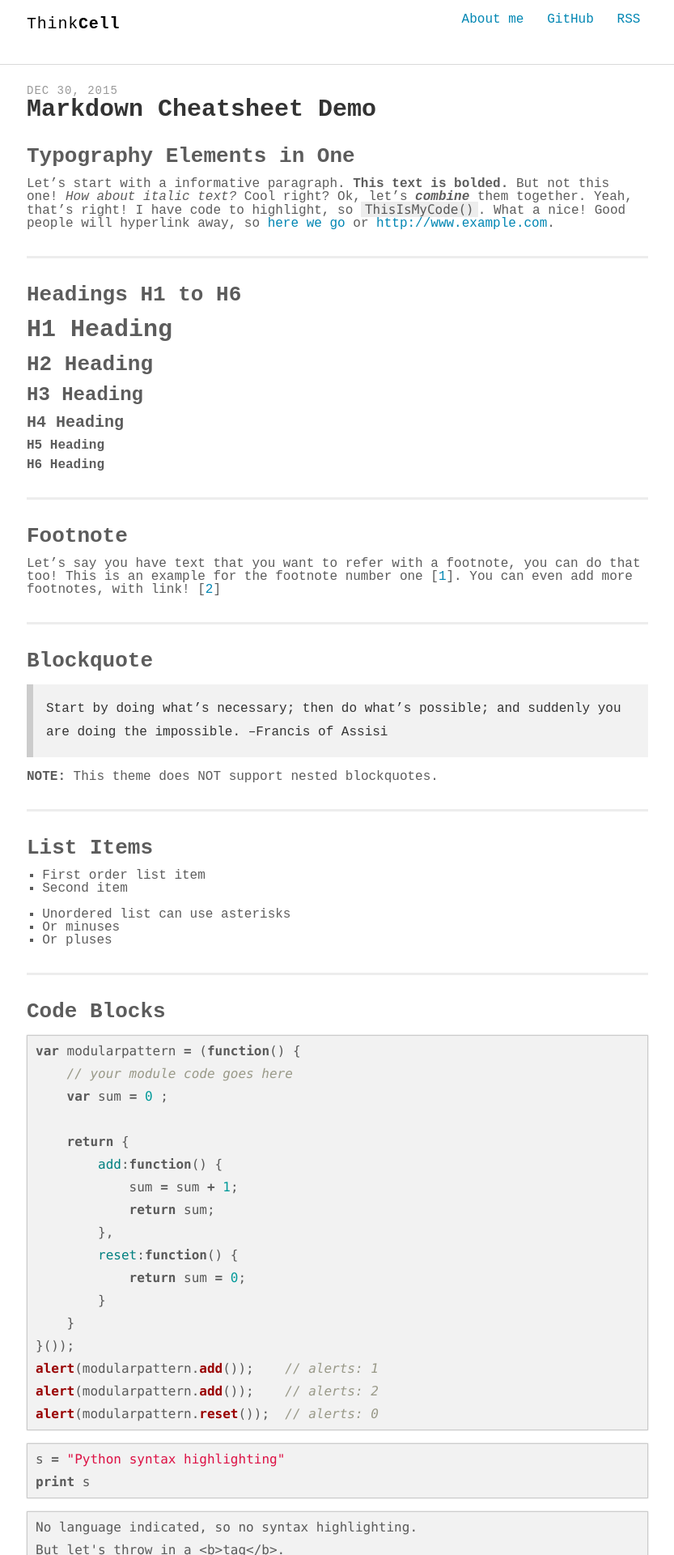
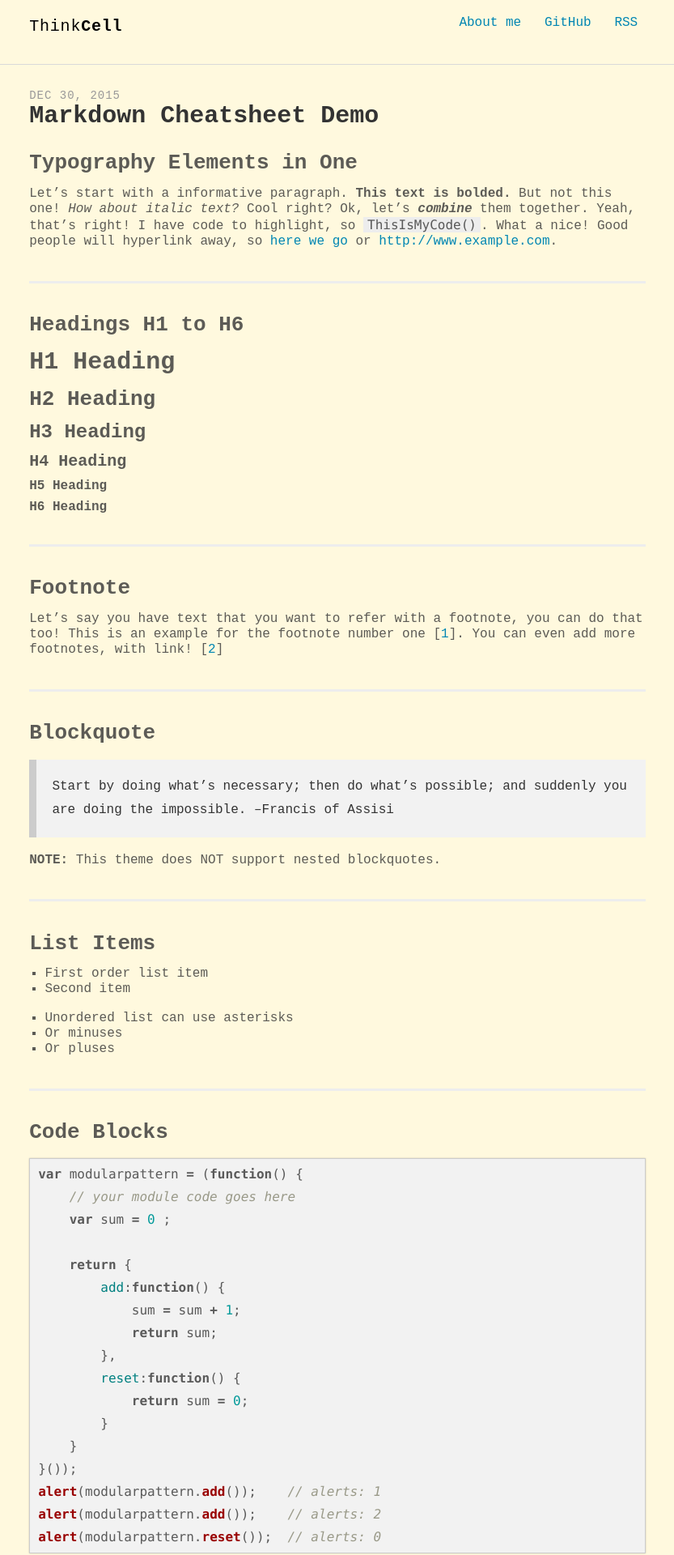
Before and after one commit to drivebyer/old-blog-theme, a Jekyll site: the page built from _posts/2015-12-30-markdown-cheatsheet-demo.md, in a window 1280 px wide. Shown: the top 1920 px of the page at 81% size, without its empty margins (223-1056 px from the left). Built offline with Jekyll 4.4.1, drawn with Linux system fonts in a browser that asks for light colours; some web fonts are replaced.

Commit message:
Update _variables.scss

```diff
--- a/assets/scss/_variables.scss
+++ b/assets/scss/_variables.scss
@@ -8,7 +8,7 @@ $base-font-size: 1em;
 
 // Line height
 //$base-line-height: 1.5;
-$base-line-height: 1;
+$base-line-height: 1.2;
 //$heading-line-height: 1.2;
 $heading-line-height: 1;
 // Other Sizes
@@ -26,6 +26,7 @@ $blue-color: #0086B3;
 $dark-gray-color: #333;
 $medium-gray-color: #999;
 $light-gray-color: #ccc;
+$yellow-color: #fff9de;
 
 // Font Colors
 $base-font-color: rgba($dark-gray-color, .8);
@@ -35,7 +36,8 @@ $base-border-color: $light-gray-color;
 $base-border: 1px solid $base-border-color;
 
 // Background Colors
-$base-background-color: $white-color;
+//$base-background-color: $white-color;
+$base-background-color: $yellow-color;
 $secondary-background-color: tint($base-border-color, 80%);
 
 // Forms
```
